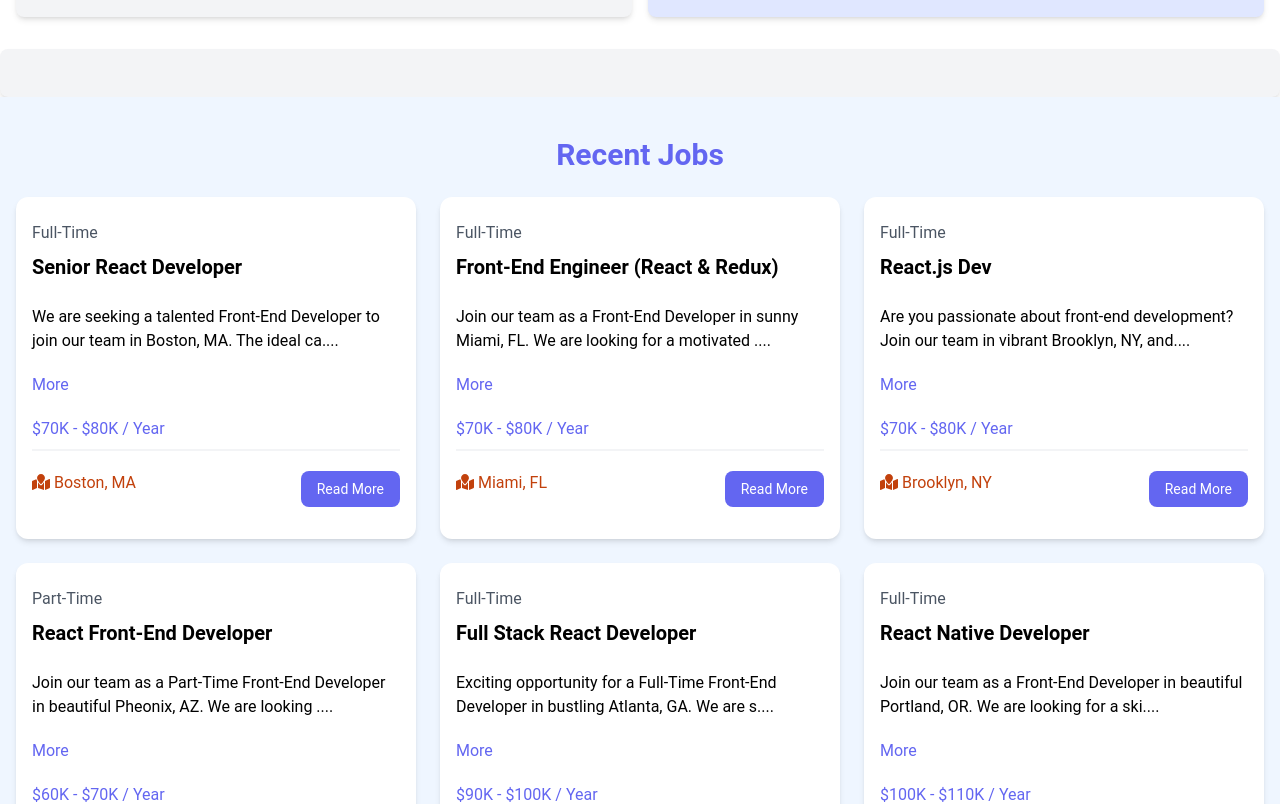
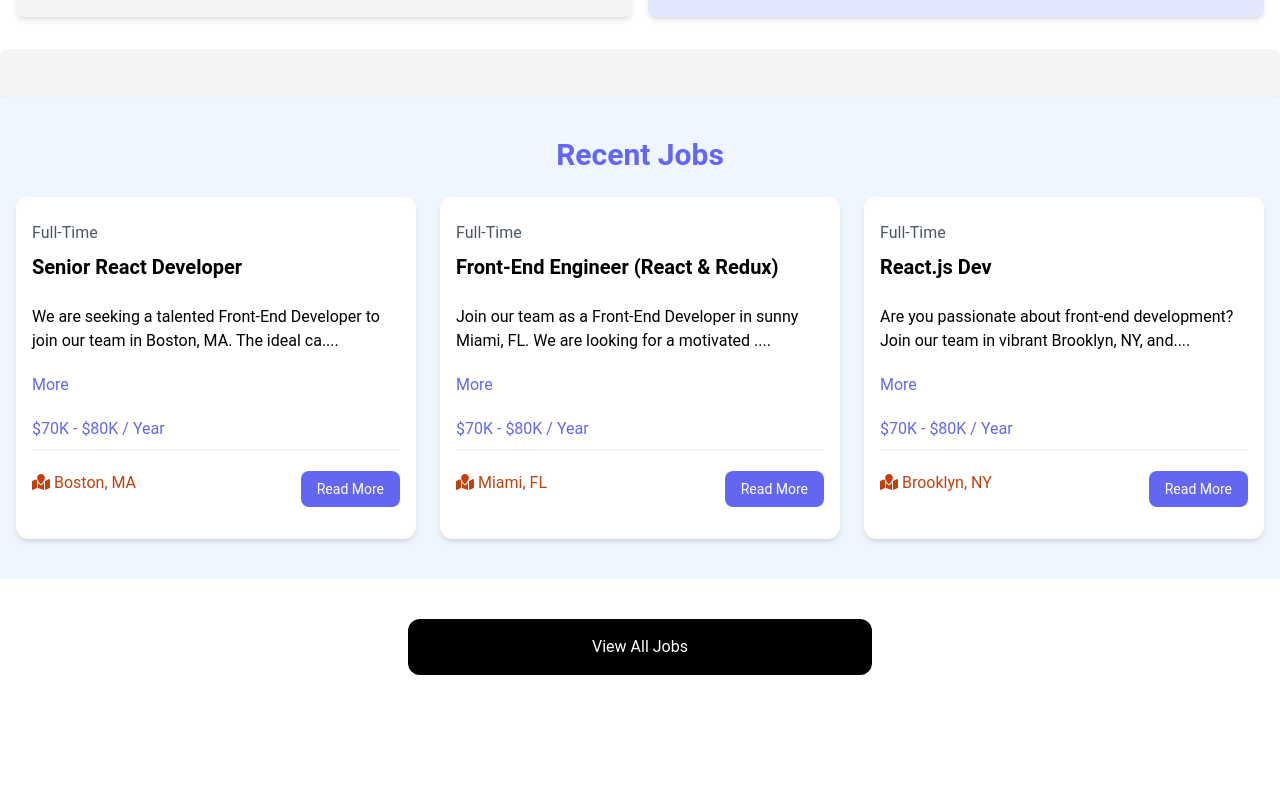
Before and after one commit to MahdiRahmany/Jobs-App-with-React.js, a React (Vite) app: page / in a window 1280 px wide. Shown: the part 560-1364 px from the top of the page. After the commit the page ends 1275 px from the top, so only its background shows below. Built offline with nearby package versions, Linux system fonts and the light colour scheme; data requests are answered from the project's data file.

Commit message:
loading spinner

```diff
--- a/package.json
+++ b/package.json
@@ -13,9 +13,9 @@
   "dependencies": {
     "react": "^18.3.1",
     "react-dom": "^18.3.1",
-    "react-icon": "^1.0.0",
     "react-icons": "^5.2.1",
-    "react-router-dom": "^6.26.0"
+    "react-router-dom": "^6.26.0",
+    "react-spinners": "^0.14.1"
   },
   "devDependencies": {
     "@types/react": "^18.3.3",
--- a/src/components/JobListings.jsx
+++ b/src/components/JobListings.jsx
@@ -1,14 +1,19 @@
 import { useState, useEffect } from "react";
 import JobListing from "./JobListing";
+import Spinner from "./Spinner";
 
 const JobListings = ({ isHome = false }) => {
   const [jobs, setJobs] = useState([]);
   const [loading, setLoading] = useState(true);
 
   useEffect(() => {
+
     const fetchJobs = async () => {
+      const apiUrl = isHome
+      ? "http://localhost:8000/jobs?_limit=3"
+        : "http://localhost:8000/jobs";
       try {
-        const res = await fetch("http://localhost:8000/jobs");
+        const res = await fetch(apiUrl);
         const data = await res.json();
         setJobs(data);
       } catch (error) {
@@ -26,11 +31,15 @@
         <h2 className="text-3xl font-bold text-indigo-500 mb-6 text-center">
           {isHome ? "Recent Jobs" : "Browse Jobs"}
         </h2>
-        <div className="grid grid-cols-1 md:grid-cols-3 gap-6">
-          {jobs.map((job) => (
-            <JobListing key={job.id} job={job} />
-          ))}
-        </div>
+        {loading ? (
+          <Spinner loading={loading} />
+        ) : (
+          <div className="grid grid-cols-1 md:grid-cols-3 gap-6">
+            {jobs.map((job) => (
+              <JobListing key={job.id} job={job} />
+            ))}
+          </div>
+        )}
       </div>
     </section>
   );
--- /dev/null
+++ b/src/components/Spinner.jsx
@@ -0,0 +1,19 @@
+import ClipLoader from "react-spinners/ClipLoader";
+
+const override = {
+  display: "block",
+  margin: "100px auto",
+};
+
+const Spinner = ({ loading }) => {
+  return (
+    <ClipLoader
+      color="#4338ca"
+      loading={loading}
+      cssOverride={override}
+      size={150}
+    />
+  );
+};
+
+export default Spinner;
```
Also changed, not shown: 1 other file (tests, documents, lock files or other folders).
